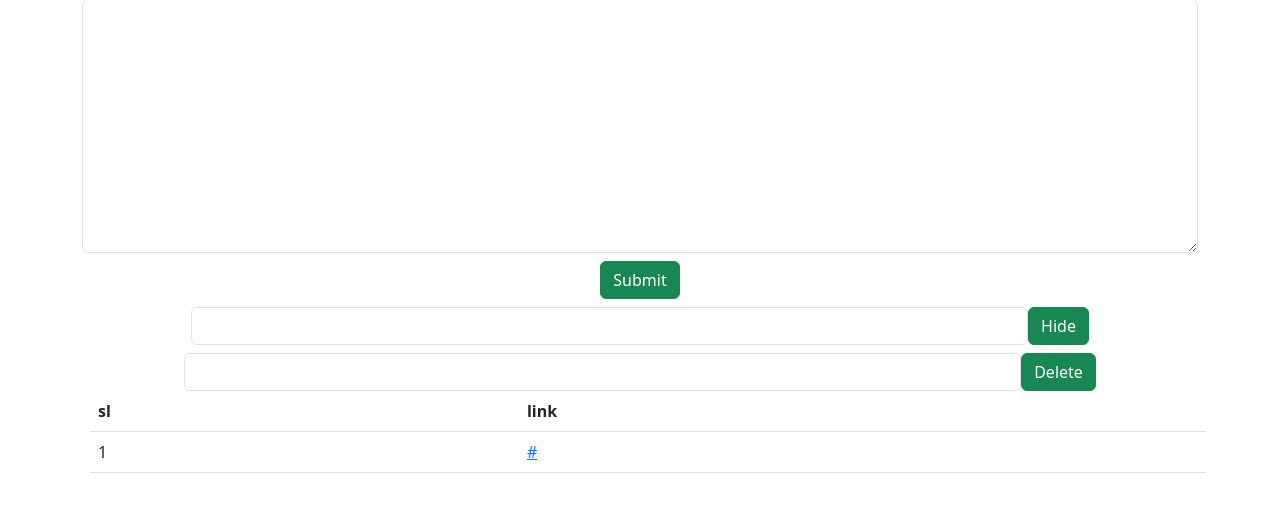
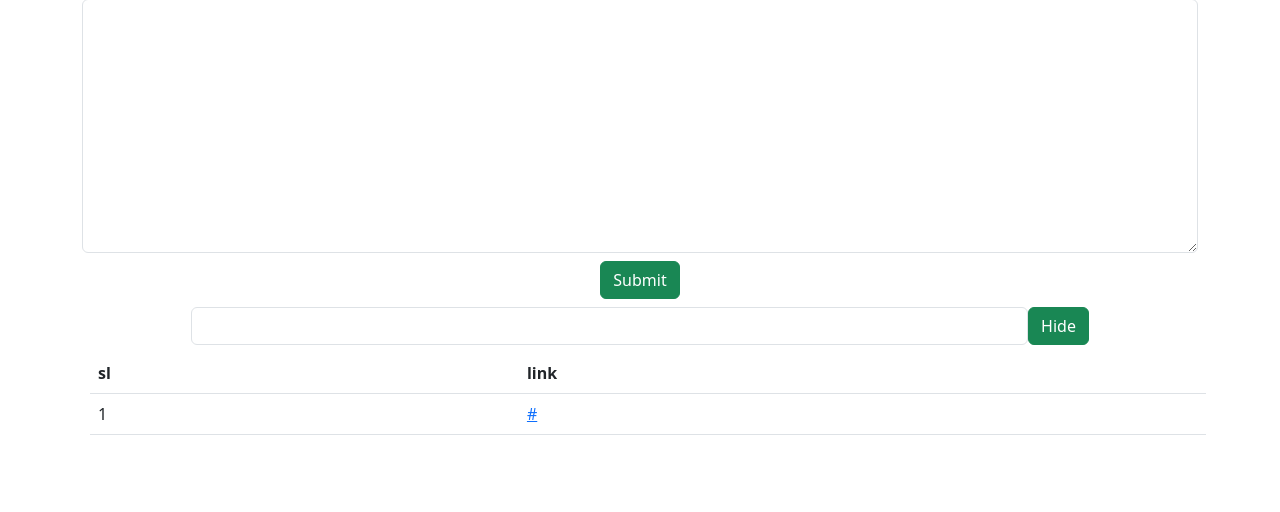
Before and after one commit to faysal505/linkedin, a Flask app: template templates/home.html in a window 1280 px wide. Shown: the part 25-537 px from the top of the page. Run offline with Flask 3, Linux system fonts and the light colour scheme; the template is opened without the code that fills it: most values are stand-ins (such as "Sample title", 1, 10 or a date in 2020).

Commit message:
Add files via upload

```diff
--- a/templates/home.html
+++ b/templates/home.html
@@ -32,10 +32,10 @@
       <button type="submit" class="btn btn-success">Hide</button>
     </form>
 
-    <form action="/delete" method="post" class="d-flex justify-content-center">
-      <input type="text" name="id" class="form-control w-75 d-inline-block">
-      <button type="submit" class="btn btn-success">Delete</button>
-    </form>
+<!--    <form action="/delete" method="post" class="d-flex justify-content-center">-->
+<!--      <input type="text" name="id" class="form-control w-75 d-inline-block">-->
+<!--      <button type="submit" class="btn btn-success">Delete</button>-->
+<!--    </form>-->
   </div>
 
 
```
